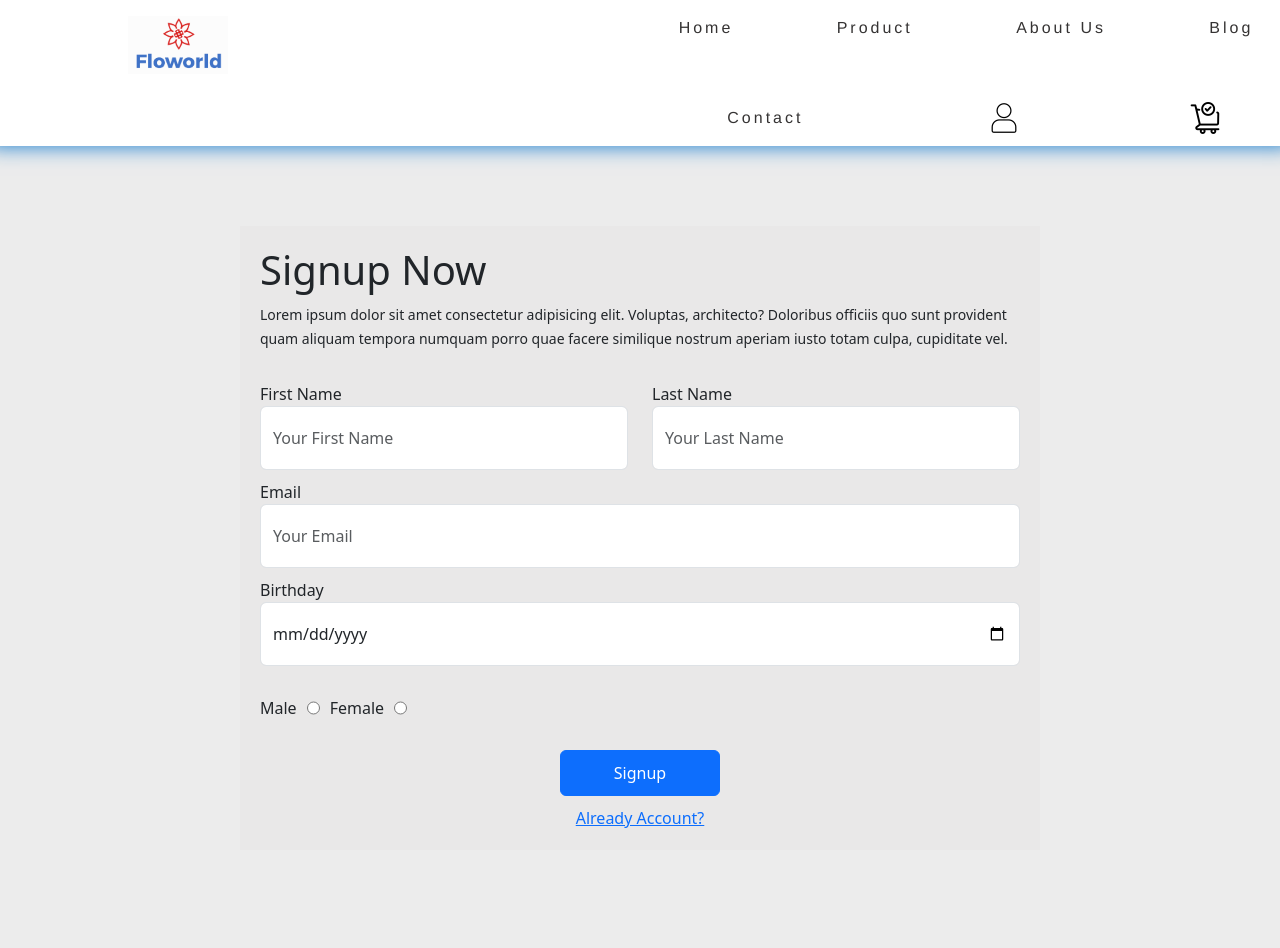
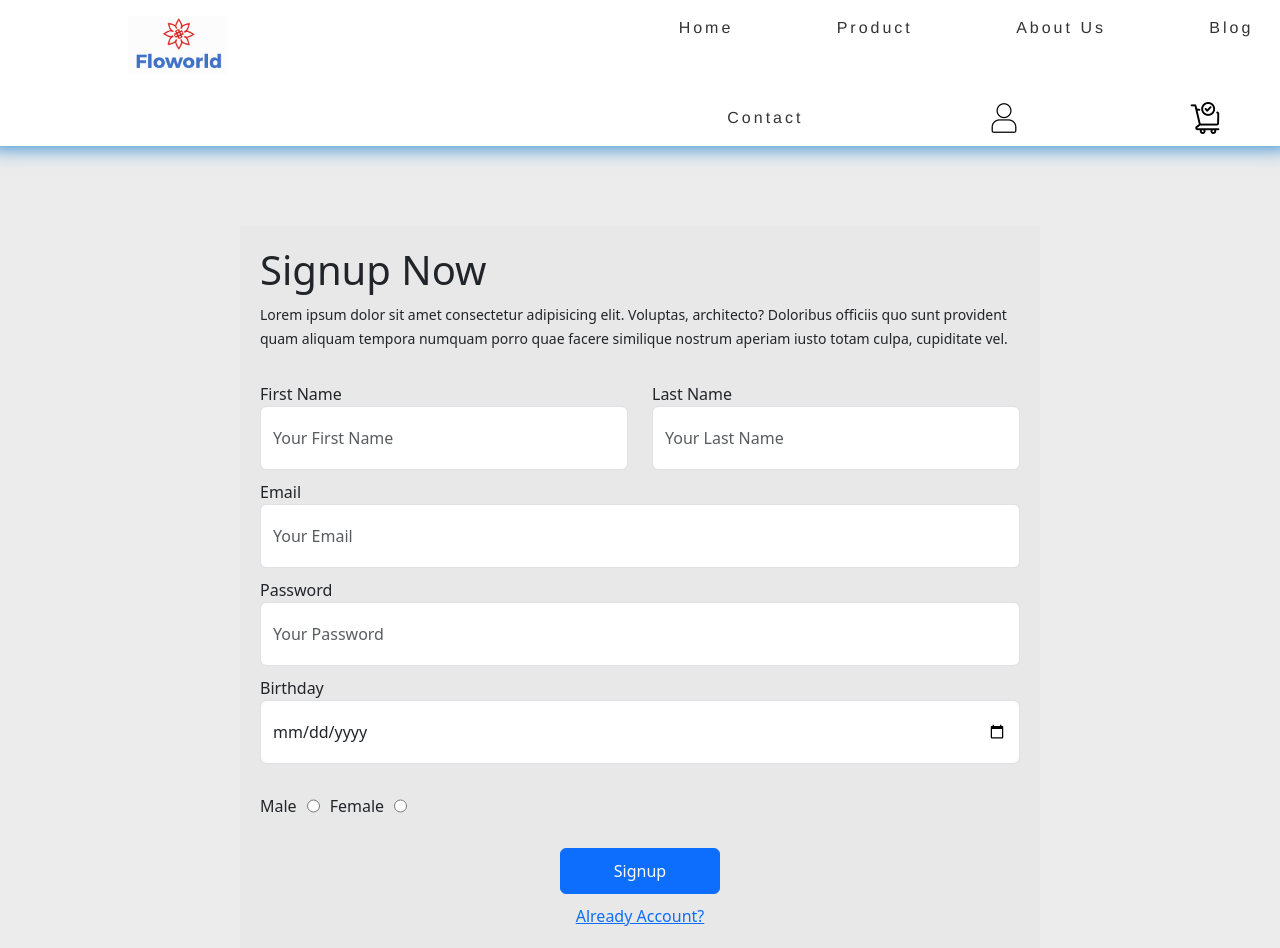
Before and after one commit to kiel24k/floworld, a Vue app: page /signup in a window 1280 px wide. Before the commit the page ends 850 px from the top, so only its background shows below. Built offline with nearby package versions, Linux system fonts and the light colour scheme.

Commit message:
authentication added

```diff
--- a/src/axios.js
+++ b/src/axios.js
@@ -2,3 +2,5 @@ import axios from "axios";
 axios.defaults.withCredentials = true;
 axios.defaults.withXSRFToken = true;
 axios.defaults.baseURL = "http://localhost:8000";
+
+// axios.defaults.headers.common['X-CSRF-TOKEN'] = document.querySelector('meta[name="csrf-token"]').getAttribute('content');
--- a/src/components/HomePage.vue
+++ b/src/components/HomePage.vue
@@ -11,8 +11,13 @@
 <script setup>
 import { onMounted, ref } from "vue";
 const varOne = ref(false)
+
+
+
 onMounted(() => {
     varOne.value = true
+
+
 
 })
 
--- a/src/components/signup.vue
+++ b/src/components/signup.vue
@@ -8,41 +8,68 @@
             <h1>Signup Now</h1>
         <small>Lorem ipsum dolor sit amet consectetur adipisicing elit. Voluptas, architecto? Doloribus officiis quo sunt provident quam aliquam tempora numquam porro quae facere similique nostrum aperiam iusto totam culpa, cupiditate vel.</small>
         </div>
-        <form action="" @submit.prevent>
+
+        <p class="bg-danger p-2 text-white" v-if="errors.first_name">
+            {{ errors.first_name[0] }}
+        </p>
+        <p class="bg-danger p-2 text-white" v-if="errors.last_name">
+            {{ errors.last_name[0] }}
+        </p>
+        <p class="bg-danger p-2 text-white" v-if="errors.email">
+            {{ errors.email[0] }}
+        </p>
+        <p class="bg-danger p-2 text-white" v-if="errors.password">
+            {{ errors.password[0] }}
+        </p>
+        <p class="bg-danger p-2  text-white" v-if="errors.birthday">
+            {{ errors.birthday[0] }}
+        </p>
+        <p class="bg-danger p-2  text-white" v-if="errors.gender">
+            {{ errors.gender[0] }}
+        </p>
+
+
+        <form action="" @submit.prevent="register">
             <div class="row">
                 <div class="col">
                     <label for="">First Name</label>
-                    <input type="text" class="form-control" placeholder="Your First Name">
+                    <input type="text" class="form-control" placeholder="Your First Name" v-model="inputs.firstName">
                 </div>
                 <div class="col">
                     <label for="">Last Name</label>
-                    <input type="text" class="form-control" placeholder="Your Last Name">
+                    <input type="text" class="form-control" placeholder="Your Last Name" v-model="inputs.lastName">
                 </div>
             </div>
             <div class="row">
               <div class="col">
                 <label for="">Email</label>
-                <input type="email" class="form-control" placeholder="Your Email">
+                <input type="email" class="form-control" placeholder="Your Email" v-model="inputs.email">
               </div>
             </div>
             <div class="row">
                 <div class="col">
+                  <label for="">Password</label>
+                  <input type="password" class="form-control" placeholder="Your Password" v-model="inputs.password">
+                </div>
+              </div>
+            <div class="row">
+                <div class="col">
                     <label for="">Birthday</label>
-                    <input type="date" class="form-control" >
+                    <input type="date" class="form-control" v-model="inputs.birthday">
                 </div>
             </div>
             <div class="row">
                 <div class="col gender">
                 Male
-                <input type="radio" name="gender" value="male">
+                <input type="radio"  value="male" v-model="inputs.gender">
                 Female
-                <input type="radio" name="gender" value="female">
+                <input type="radio"  value="female" v-model="inputs.gender">
                 </div>
             </div>
 
             <div class="row">
                 <div class="col signup">
-                    <button class="btn btn-primary">Signup</button>
+                    <button class="btn btn-primary" @click="goTo">Signup</button>
                 </div>
             </div>
 
@@ -55,13 +82,88 @@
 </template>
 
 <script setup>
+import axios from 'axios';
 import { onMounted, ref } from 'vue';
+import {useRouter} from 'vue-router'
+
+const router = useRouter()
+
+const inputs = ref({
+    firstName: '',
+    lastName:'',
+    email:'',
+    password:'',
+    birthday:'',
+    gender:'',
+
+})
 
 const signupTransition = ref(false)
 onMounted(() => {
     signupTransition.value = true
 
+
 })
+
+const sanctumToken = async () => {
+    await axios.get("/sanctum/csrf-cookie")
+
+}
+
+const errors = ref({})
+const register = async () => {
+    sanctumToken()
+    await axios.post('/register', {
+        first_name: inputs.value.firstName,
+        last_name: inputs.value.lastName,
+        email: inputs.value.email,
+        password: inputs.value.password,
+        birthday: inputs.value.birthday,
+        gender: inputs.value.gender,
+        age:22
+    }).then(response => {
+        if(response.status === 204){
+            axios.post('/logout')
+            router.push("/login")
+        }
+    }).catch(error => {
+    if(error.response.status === 422){
+     errors.value = error.response.data.errors
+    }
+
+    // for (let x = 0; index < array.length; index++) {
+    //     const element = array[index];
+
+    // }
+}
+
+)
+
+
+
+}
+
+
+
+
+
+
+// formData.append('first_name', inputs.value.firstName)
+//                //formData.append('key', value)
+//                formData.append('last_name', inputs.value.lastName)
+//                formData.append('email', inputs.value.email)
+//                formData.append('password', inputs.value.password)
+//                formData.append('birthday', inputs.value.birthday)
+//                formData.append('gender', inputs.value.gender)
+//                let url = 'http://127.0.0.1:8000/api/client-signup'
+//                await axios.post(url, formData).then(response => {
+//                 if(response.status == 200){
+//                     console.log('success');
+//                 }
+//                }).catch(error => {
+//               console.log(error);
+
+
 </script>
 
 <style scoped>
```
